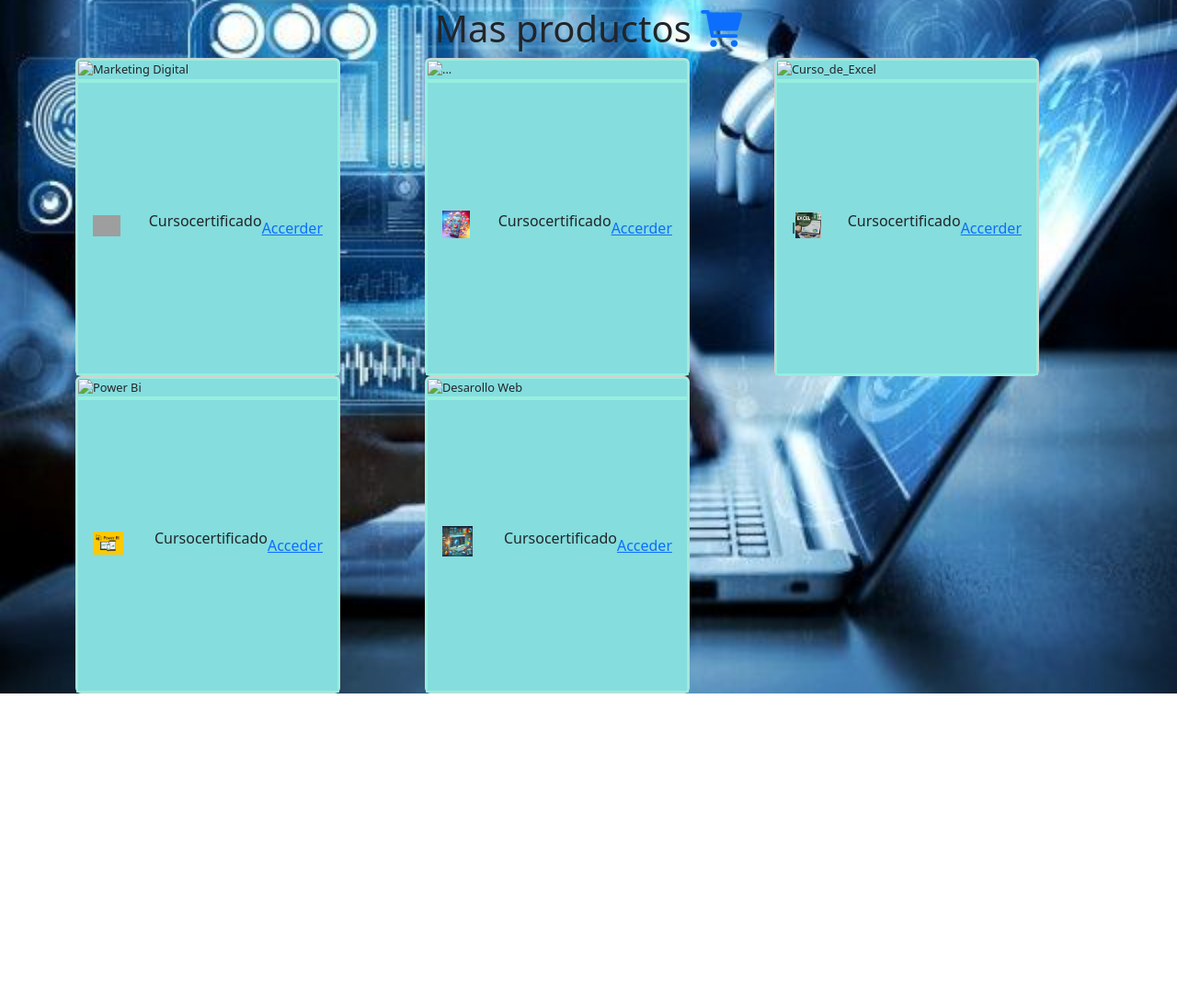
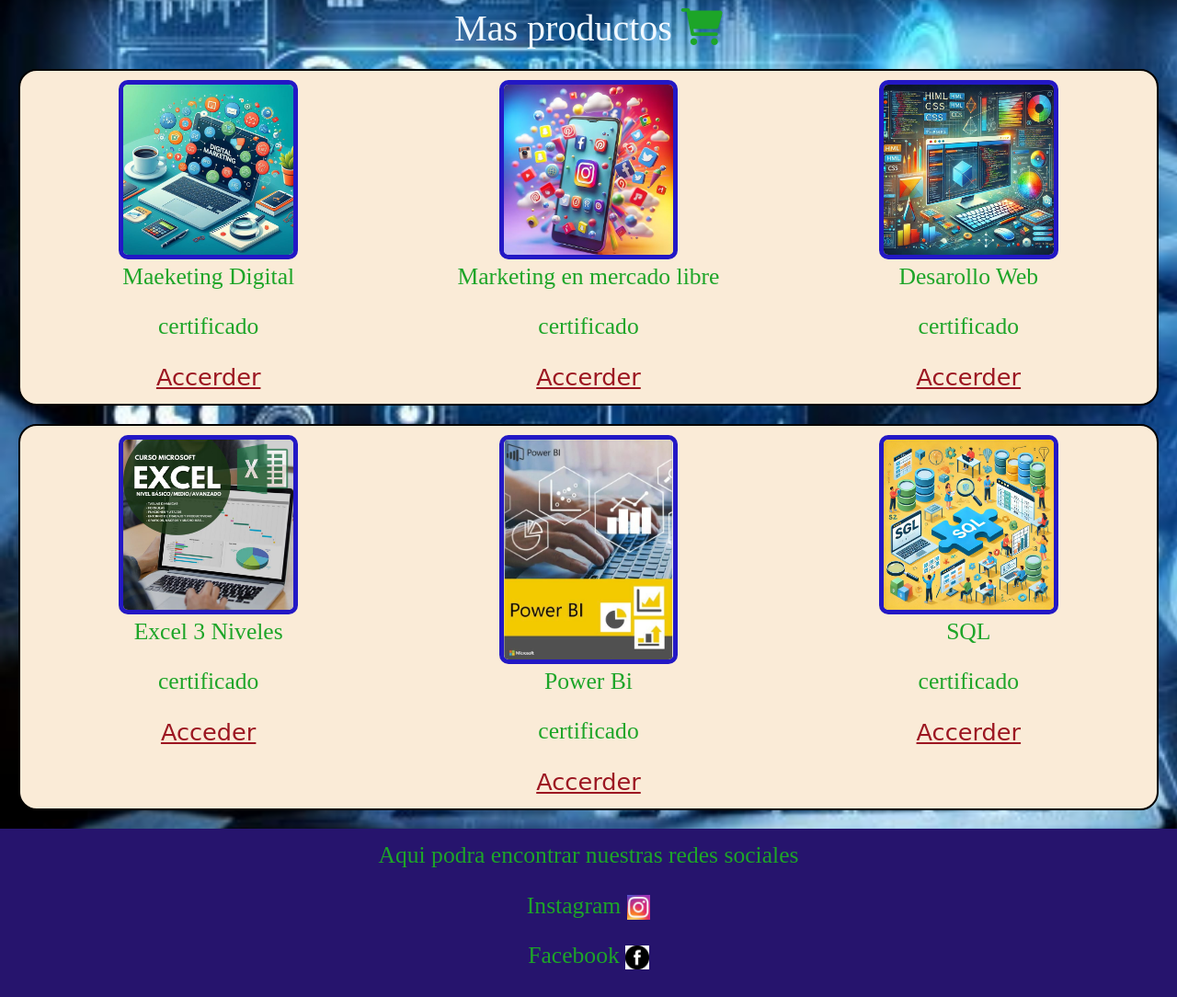
Before and after one commit to Mora2025/sites, a plain HTML site: page nuestros.html in a window 1280 px wide. Shown: the part 153-1237 px from the top of the page at 92% size. Before the commit the page ends 907 px from the top, so only its background shows below. Drawn offline with nearby package versions, Linux system fonts and the light colour scheme; grey boxes are pictures that could not be loaded.

Commit message:
se agregaron las imagenes primarias

```diff
--- a/creativo.css
+++ b/creativo.css
@@ -56,7 +56,7 @@ body{
 }
 
 @media (min-width: 200px) {
-    .mybouton, .mybouton1 {
+    .mybouton, .mybouton1, .cont {
         width: auto;
         font-size: 18px;
     }
@@ -81,7 +81,7 @@ body{
 .whatsapp{
     color: rgb(17, 0, 255);
     font-family: cursive;
-    font-size: 6vw;
+    font-size: 4vw;
 
 }
 
@@ -92,15 +92,27 @@ body{
 
 }
 
+.links2{
+    color: rgb(156, 22, 33);
+    font-family: cursive;
+    font-size: 2vw;
+    width: fit-content;
+}
+.title_curso{
+    color: rgb(136, 12, 109);
+    font-family: cursive;
+    font-size: 2vw;
+    width: fit-content;
+}
 .mi-recuadro{
     border: 2px solid #000;
     padding: 10px;
-    width: fit-content;
     margin: 20px;
     background-color: antiquewhite;
     border-radius: 20px;
+    width: fit-content;
+}
 
-}
 .mi-recuadro:hover{
     border: 2px solid #96ee96;
     padding: 10px;
@@ -111,6 +123,17 @@ body{
     font-size: 6vw;
 
 }
+.mi-recuadro1{
+    border: 2px solid #000;
+    padding: 10px;
+    margin: 20px;
+    background-color: antiquewhite;
+    border-radius: 20px;
+    background: cover;
+    width: fit-content;
+}
+
+
 
 .titulo-contacto{
     color: rgba(10, 17, 1, 0.466);
@@ -125,13 +148,11 @@ body{
 
 .cont{
     border: 2px solid #96eedf;
-    display: flex;
-    background-color: rgb(133, 221, 221);
-    justify-content: center;
-    display: auto;
+    background-color: rgb(133, 146, 221);
     justify-content: center; /* Alínea los recuadros horizontalmente */
     align-items: center;    /* Alínea los recuadros verticalmente */
-    height: 25vw;         /* Ajusta la altura del contenedor si es necesario */
+    height: 25vw;        /* Ajusta la altura del contenedor si es necesario */
+    width: fit-content;
 }
 
 
@@ -139,7 +160,7 @@ body{
     width: 100px;
     height: 100px;
     margin: 10px;
-    background-color: lightblue; /* Color de fondo para los recuadros */
+    background-color: rgb(69, 179, 59); /* Color de fondo para los recuadros */
   }
 
 .title-cont{
@@ -149,5 +170,59 @@ body{
     justify-content: center;
 }
 .conjunto3{
-    background-size: auto;
+    background-size: 4vw;
+    border-radius: 10px;
+    border: 5px solid #2318c5;
 }
+.conjunto4{
+    width: 13vw;
+    height: 12vw;
+}
+
+
+.pie_de_pagina{
+    color: aliceblue;
+    background-color: rgb(38, 20, 109);
+    text-align: center;
+    padding: 10px 0;
+
+    width: 100%;
+    bottom: 0;
+}
+.card-text{
+    color: #1da528;
+    font-family: 'Times New Roman', Times, serif;
+    font-size: 2vw;
+}
+.fa-cart-shopping{
+    color: #1da528;
+}
+.Title{
+    color: aliceblue;
+    font-family: Bodoni MT Black;
+}
+
+.redes{
+    color: #1da528;
+    font-family: 'Times New Roman', Times, serif;
+    font-size: 2vw;
+}
+
+.Instagram{
+    color: #1da528;
+    font-family: 'Times New Roman', Times, serif;
+    font-size: 2vw;
+}
+.instagram1{
+    width: 2vw;
+}
+
+.facebook{
+    color: #1da528;
+    font-family: 'Times New Roman', Times, serif;
+    font-size: 2vw;
+}
+
+.facebook1{
+    width: 2vw;
+}
--- a/nuestros.html
+++ b/nuestros.html
@@ -38,7 +38,7 @@
               <div>
 
                 <a href="./contacto.html">
-                  <button class="mybouton"><i class="fa-solid fa-phone"></i> Contactanos</button>
+                  <button class="mybouton "><i class="fa-solid fa-phone"></i> Contactanos</button>
                 </a>
               </div>
               </div>
@@ -54,96 +54,76 @@
 
 
           </div>
-          <div class="container">
-            <div class="row align-items-start">
 
-                <div class="conteiner">
-                  <div class="row ">
-                    <div class="col-4 ">
-                      <div class="card " style="width: 18rem;">
-                        <img src="..." class="card-img-top title-cont" alt="Marketing Digital">
-                        <div class="card-body cont">
-                          <h5 class="card-title mytitlecard">
-                            <img class="conjunto3" src="https://wiy.com.br/noticias/wp-content/uploads/2019/08/curso-de-marketing-digital-gratis.jpg">
+          <div class="mi-recuadro1 text-center">
+            <div class="row">
+
+              <div class=" col-4">
+                <img class="conjunto3" src="./ime/Digtal marketing.jpg" walt="">
                           </h5>
-                          <p class="card-text text text-center">Curso</p>
-                          <p class="gato">certificado</p>
-                          <a href="https://drive.google.com/drive/folders/1XD4eUpnD5Ij4f7P45garPk6MEUUpgG75?usp=sharing" class="añadir" id="cont">Accerder</a>
-                        </div>
-                      </div>
-
-                    </div>
-                    <div class="col-4 ">
-                      <div class="card" style="width: 18rem;">
-                        <img src="..." class="card-img-top title-cont" alt="...">
-                        <div class="card-body cont">
-                          <h5 class="card-title mytitlecard">
-                            <img class="conjunto3" src="./ime/mercado libre.jpg" walt="">
+                          <p class="card-text">Maeketing Digital</p>
+                          <p class="card-text">certificado</p>
+                          <a class="links2" href="">Accerder</a>
+              </div>
+              <div class=" col-4">
+                <img class="conjunto3" src="./ime/mercado libre.jpg" walt="">
                           </h5>
-                          <p class="card-text">Curso</p>
-                          <p class="gato">certificado</p>
-                          <a href="">Accerder</a>
-                        </div>
-                      </div>
-
-                    </div>
-                    <div class="col-4">
-                      <div class="card" style="width: 18rem;">
-                        <img src="..." class="card-img-top title-cont" alt="Curso_de_Excel">
-                        <div class="card-body cont">l
-                          <h5 class="card-title mytitlecard">
-                            <img class="conjunto3" src="./ime/Curso de excel.jpg" walt="">
+                          <p class="card-text">Marketing en mercado libre</p>
+                          <p class="card-text">certificado</p>
+                          <a class="links2" href="" >Accerder</a>
+              </div>
+              <div class=" col-4">
+                <img class="conjunto3" src="./ime/Desarrollo web con HTML y CSS.jpg" walt="">
                           </h5>
-                          <p class="card-text">Curso</p>
-                          <p class="gato">certificado</p>
-                          <a href="#" id="carro" class="añadir">Accerder</a>
-                        </div>
-                      </div>
-
-                    </div>
-                  </div>
-
-                  <div class="row">
-                    <div class="col-4">
-                      <div class="card" style="width: 18rem;">
-                        <img src="..." class="card-img-top title-cont" alt="Power Bi">
-                        <div class="card-body cont">
-                          <h5 class="card-title mytitlecard">
-                            <img class="conjunto3" src="./ime/Power bi.jpg" w alt="">
-                          </h5>
-                          <p class="card-text text-center">Curso</p>
-                          <p class="gato">certificado</p>
-                          <a href="#" class="añadir">Acceder</a>
-                        </div>
-                      </div>
-                  </div>
-                  <div class="col-4">
-                    <div class="card" style="width: 18rem;">
-                      <img src="..." class="card-img-top title-cont" alt="Desarollo Web">
-                      <div class="card-body cont">
-                        <h5 class="card-title mytitlecard">
-                          <img class="conjunto3" src="./ime/Desarrollo web con HTML y CSS.jpg" w alt="">
-                        </h5>
-                        <p class="card-text">Curso</p>
-                        <p class="gato">certificado</p>
-                        <a href="#" class="añadir">Acceder</a>
-                      </div>
-                    </div>
-                </div>
-
-                  </div>
+                          <p class="card-text">Desarollo Web</p>
+                          <p class="card-text">certificado</p>
+                          <a class="links2" href="" >Accerder</a>
               </div>
+            </div>
 
 
+          </div>
+          <div class="mi-recuadro1 text-center">
+            <div class="row">
+
+              <div class=" col-4">
+                <img class="conjunto3" src="./ime/Curso de excel.jpg" w alt="">
+                        </h5>
+                        <p class="card-text">Excel 3 Niveles</p>
+                        <p class="card-text">certificado</p>
+                        <a href="#" class="links2">Acceder</a>
+
+              </div>
+              <div class=" col-4">
+                <img class="conjunto3" src="./ime/curso de  power bi.jpg" walt="">
+                          </h5>
+                          <p class="card-text">Power Bi</p>
+                          <p class="card-text">certificado</p>
+                          <a class="links2" href="" >Accerder</a>
+              </div>
+              <div class=" col-4">
+                <img class="conjunto3" src="./ime/curso de SQL.jpg" walt="">
+                          </h5>
+                          <p class="card-text">SQL</p>
+                          <p class="card-text">certificado</p>
+                          <a class="links2" href="" >Accerder</a>
+              </div>
+            </div>
 
 
-            </div>
           </div>
 
         </section>
   </main>
   </div>
+    <div class="conteiner pie_de_pagina">
+      <footer class="contenier text-center">
+        <p class="redes">Aqui podra encontrar nuestras redes sociales</p>
+        <p class="Instagram">Instagram <img src="./ime/Instagram logo png.jpg" alt="" class="instagram1"></p>
+        <p class="facebook">Facebook <img src="./ime/Facebook Black.jpg" alt="" class="facebook1"></p>
 
+      </footer>
+    </div>
 
 </body>
 </html>
```
Also changed, not shown: contacto.html (+2 -3 lines), estilo1.css (+3 -14 lines), ime/Digtal marketing.jpg (added), ime/Facebook Black.jpg (added), ime/Instagram logo png.jpg (added), ime/Power bi.jpg (deleted), ime/curso de  power bi.jpg (added), ime/curso de SQL.jpg (added).
